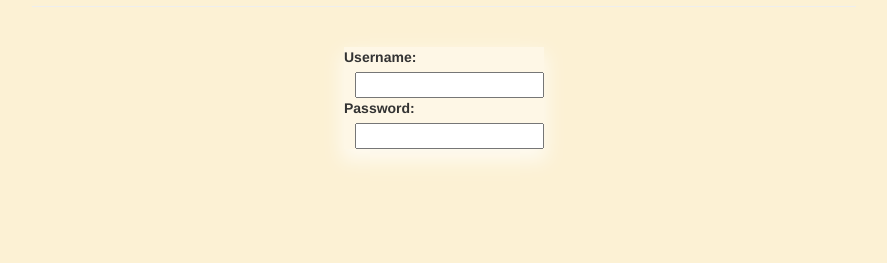
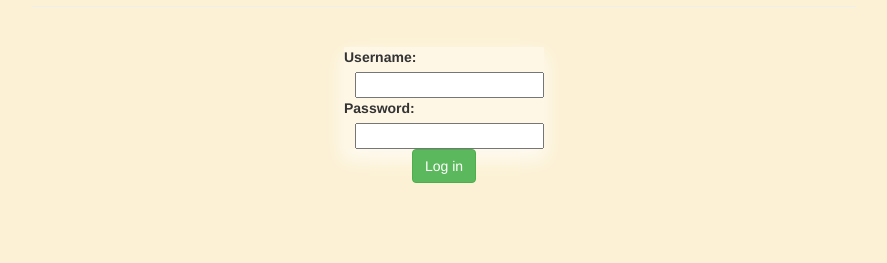
Before and after one commit to T4SG/columbus-team-13, a PHP site: page / in a window 1280 px wide. Shown: the part 338-601 px from the top of the page, without its empty margins (196-1083 px from the left). Run offline with PHP 8.4, Linux system fonts and the light colour scheme; some libraries are stand-ins or nearby versions.

Commit message:
added login button

```diff
--- a/index.php
+++ b/index.php
@@ -34,7 +34,9 @@
     <label for="password">Password: </label>
       <input type="password" name="password" />
     </form>
+
     </div>
+    <div class="span7 text-center" id="space"><a class="btn btn-success" id="login" href="#profile.php">Log in</a></div>
   </div>
   <div class="col-xs-2">
   </div>
```
